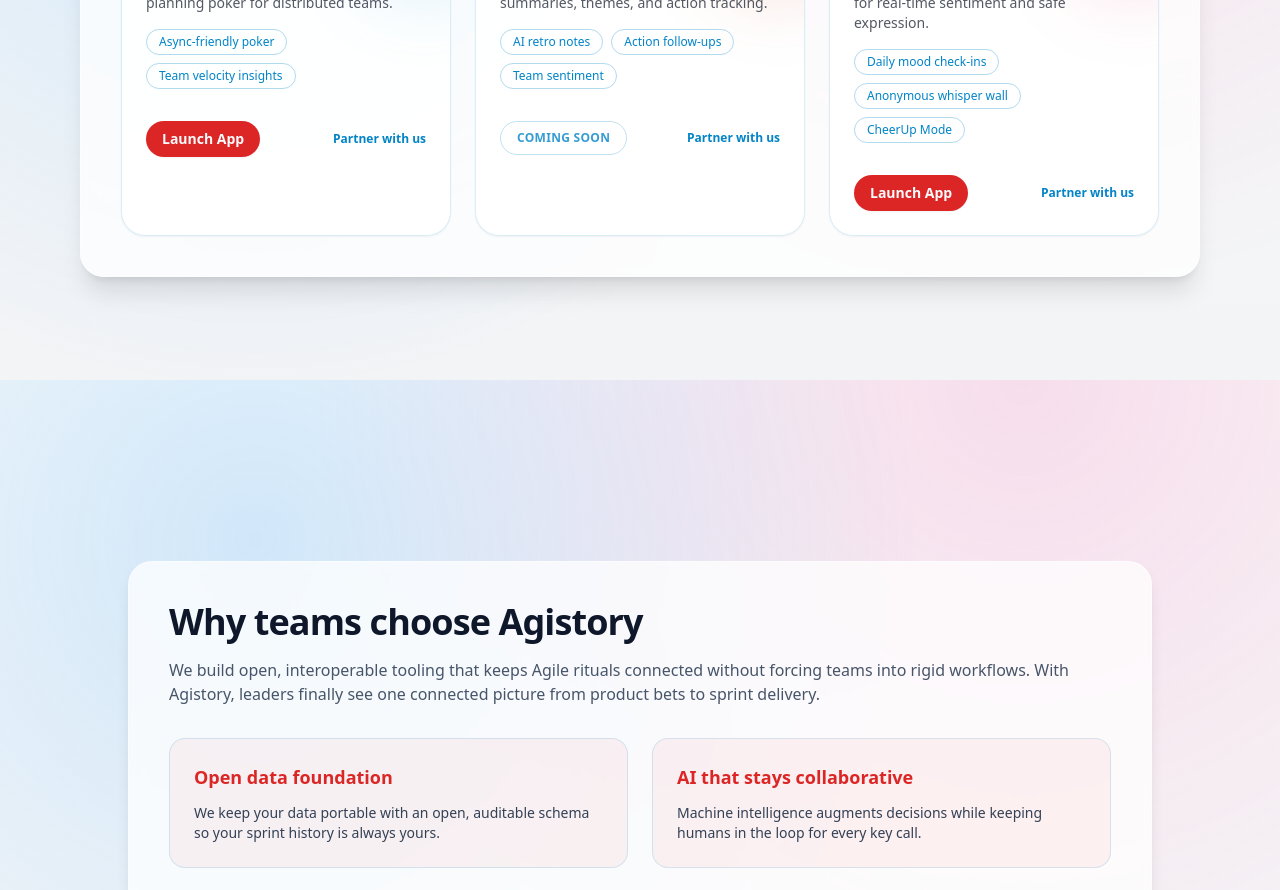
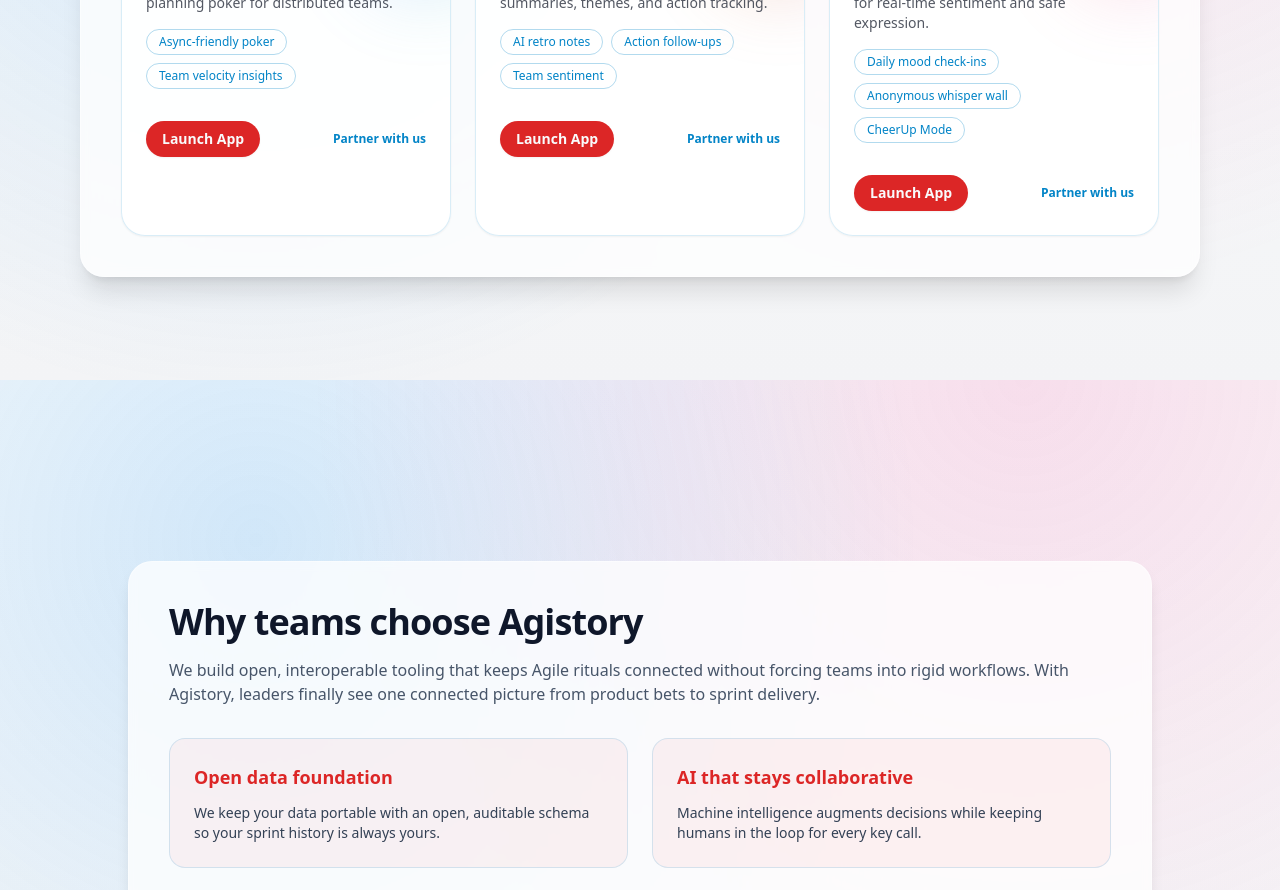
Before and after one commit to harsharshh/Agistory, a Next.js app: page / in a window 1280 px wide. Shown: the part 1220-2110 px from the top of the page. Built offline with nearby package versions, Linux system fonts and the light colour scheme.

Commit message:
retro scope link update

```diff
--- a/src/data/products.ts
+++ b/src/data/products.ts
@@ -24,7 +24,7 @@
     description: "Automated retrospectives with AI summaries, themes, and action tracking.",
     gradient: "from-[#14b8a6] via-[#f97316] to-[#8b5cf6]",
     status: "live",
-
+    url: "https://retro-scope.vercel.app/",
     highlights: ["AI retro notes", "Action follow-ups", "Team sentiment"],
   },
   {
```
